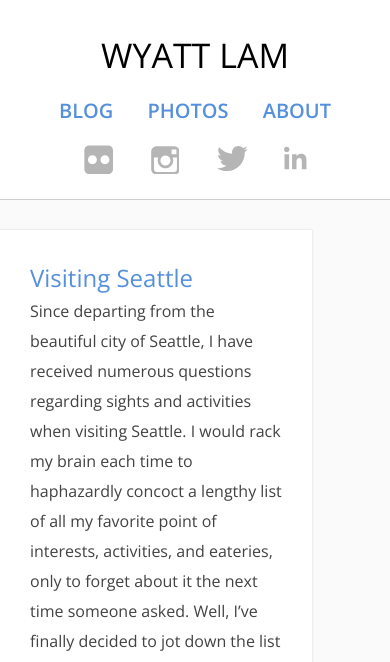
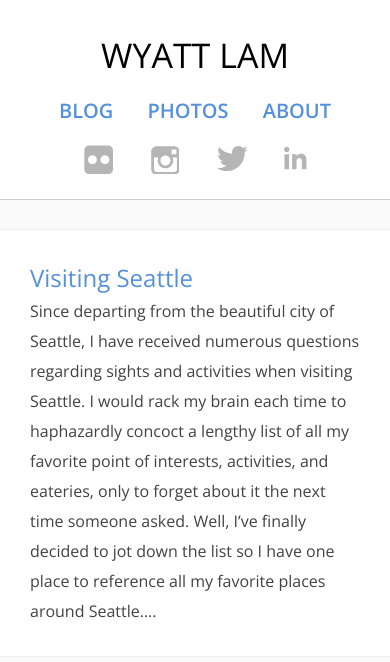
Before and after one commit to wyattlam1/wyattlam1.github.io, a Jekyll site: the page built from index.html, in a window 390 px wide. Shown: the top 662 px of the page. Built offline with Jekyll 4.4.1, drawn with Linux system fonts in a browser that asks for light colours; the list of posts is cut into pages by our own code.

Commit message:
fixed mobile layout

```diff
--- a/_includes/bottom_container.html
+++ /dev/null
@@ -1,3 +0,0 @@
-<div class="container bottom-container">
-    {{ content }}
-</div>
--- a/_sass/_layout.scss
+++ b/_sass/_layout.scss
@@ -35,8 +35,7 @@ $left-container-width: 230px;
     RIGHT CONTAINER
  -----------------------------*/
  $photo-list-story-height: 250px;
-.right-container                           { margin-left: $left-container-width + $spacing-unit * 2;
-                                             background-color: rgb(250, 250, 250) }
+.right-container                           { margin-left: $left-container-width + $spacing-unit * 2; background-color: rgb(250, 250, 250) }
 .post                                      { padding-top: $spacing-unit; background-color: #ffffff; }
 .post-list                                 { padding-top: $spacing-unit; max-width: 80%; list-style: none; margin: 0 ($spacing-unit) 0 ($spacing-unit*2); }
 .post-list li                              { padding: $spacing-unit; margin-bottom: $spacing-unit/2; overflow:hidden;
@@ -50,8 +49,8 @@ $left-container-width: 230px;
 .post-list-photo-story .post-list-subtitle { color:#eeeeee; font-size: 16px; position: relative; bottom: $photo-list-story-height; }
 
 @include media-query($on-phone) {
-    .right-container { padding: 0; margin: 0; }
-    .post-list       { margin: 0; }
+    .right-container { margin: 0; }
+    .post-list       { max-width: 100%; margin: 0; }
     .post-list li    { border-radius: 0; }
     .post-list-photo-story { background-position: 0 !important; background-size: cover cover; }
 }
@@ -91,5 +90,5 @@ $post-content-padding: $spacing-unit*6;
                  border-top: 1px solid #DDDDDD; }
 
 @include media-query($on-phone) {
-    .pagination { text-align: center; margin: $spacing-unit 0 0 0; }
+    .pagination { max-width: 100%; text-align: center; margin: $spacing-unit 0 0 0; }
 }
```
Also changed, not shown: _includes/top_container.html (deleted, +0 -12 lines).
